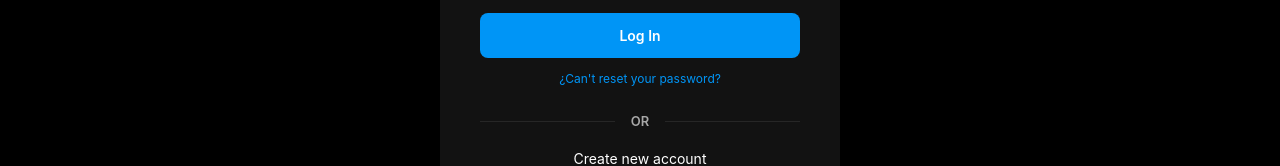
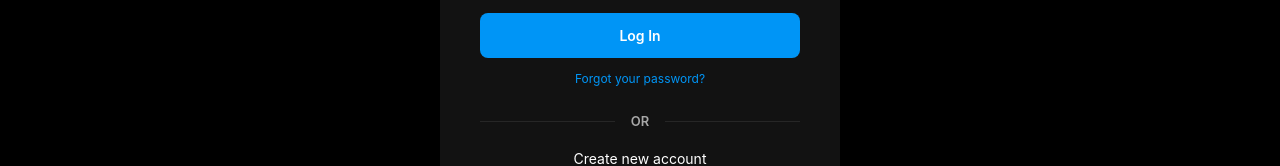
Before and after one commit to ivolevy/juanillopassword, a Next.js app: page / in a window 1280 px wide. Shown: the part 501-667 px from the top of the page. Built offline with nearby package versions, Linux system fonts and the light colour scheme.

Commit message:
Change password reset text to 'Forgot your password?'

```diff
--- a/app/page.tsx
+++ b/app/page.tsx
@@ -111,7 +111,7 @@ export default function Home() {
           </form>
 
           {/* Help Link */}
-          <a href="#" className="link-help">¿Can&apos;t reset your password?</a>
+          <a href="#" className="link-help">Forgot your password?</a>
 
           {/* Divider */}
           <div className="divider">
```
